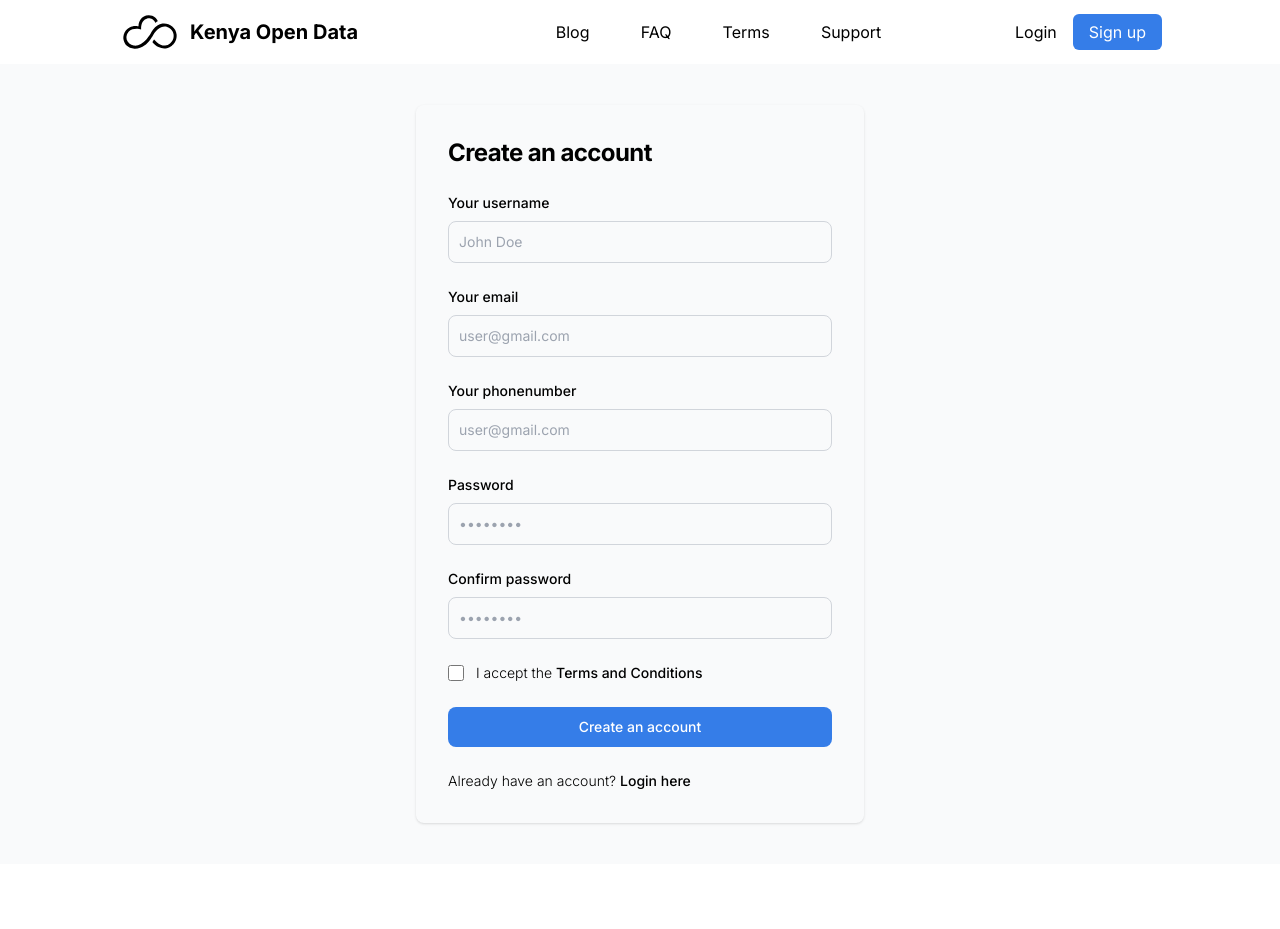
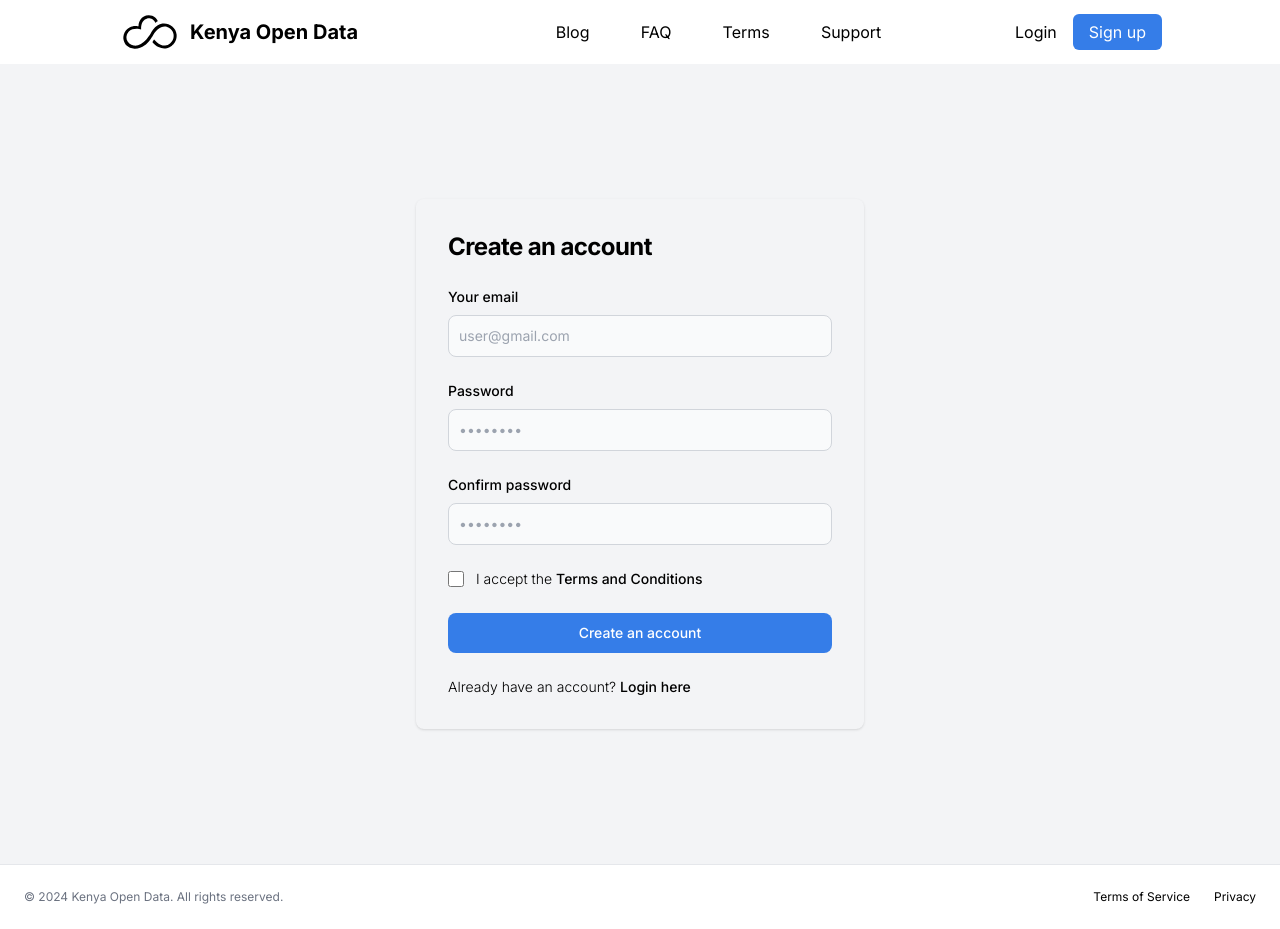
Before and after one commit to Newtonkamau14/Kenya-Open-Data, a React (Vite) app in the folder client/: page /signup in a window 1280 px wide. Before the commit the page ends 864 px from the top, so only its background shows below. Built offline with nearby package versions, Linux system fonts and the light colour scheme.

Commit message:
feat: add Footer,change bg color

```diff
--- a/client/src/pages/Login.tsx
+++ b/client/src/pages/Login.tsx
@@ -1,6 +1,7 @@
 import { Link } from "react-router-dom";
 import { useLogin } from "../hooks/useLogin";
 import { useState } from "react";
+import Footer from "../components/Footer";
 
 function Login() {
   const [email, setEmail] = useState<string>("");
@@ -12,9 +13,9 @@ function Login() {
     login(email, password);
   };
   return (
-    <section className="bg-gray-50 h-screen">
+    <section className="h-screen">
       <div className="flex flex-col items-center justify-center px-6 py-8 mx-auto md:h-screen lg:py-0">
-        <div className="w-full rounded-lg shadow dark:border md:mt-0 sm:max-w-md xl:p-0 dark:bg-gray-100 dark:border-gray-700">
+        <div className="w-full rounded-lg shadow dark:border md:mt-0 sm:max-w-md xl:p-0 bg-[#F3F4F6] border-gray-700">
           <div className="p-6 space-y-4 md:space-y-6 sm:p-8">
             <h1 className="text-xl font-bold leading-tight tracking-tight  md:text-2xl ">
               Login
@@ -76,6 +77,8 @@ function Login() {
           </div>
         </div>
       </div>
+
+      <Footer/>
     </section>
   );
 }
--- a/client/src/pages/Signup.tsx
+++ b/client/src/pages/Signup.tsx
@@ -1,22 +1,21 @@
 import { useState } from "react";
 import { Link } from "react-router-dom";
 import { useSignUp } from "../hooks/useSignUp";
+import Footer from "../components/Footer";
 
 function Signup() {
-  const [username, setUsername] = useState<string>("");
   const [email, setEmail] = useState<string>("");
-  const [phonenumber, setPhonenumber] = useState<string>("");
   const [password, setPassword] = useState<string>("");
   const [confirmPassword, setConfirmPassword] = useState<string>("");
   const { signUp, error, isLoading } = useSignUp();
 
   const handleSubmit = async (event: React.FormEvent<HTMLFormElement>) => {
     event.preventDefault();
-    await signUp(username, email, password, phonenumber);
+    await signUp(email, password);
   };
 
   return (
-    <section className="bg-gray-50 h-screen">
+    <section className="h-screen">
       <div className="flex flex-col items-center justify-center px-6 py-8 mx-auto md:h-screen lg:py-0">
         <div className="w-full rounded-lg shadow dark:border md:mt-0 sm:max-w-md xl:p-0 dark:bg-gray-100 dark:border-gray-700">
           <div className="p-6 space-y-4 md:space-y-6 sm:p-8">
@@ -24,25 +23,6 @@ function Signup() {
               Create an account
             </h1>
             <form className="space-y-4 md:space-y-6" onSubmit={handleSubmit}>
-            <div>
-
-                <label
-                  htmlFor="username"
-                  className="block mb-2 text-sm font-medium  "
-                >
-                  Your username
-                </label>
-                <input
-                  type="text"
-                  name="username"
-                  id="username"
-                  className="bg-gray-50 border border-gray-300  text-sm rounded-lg focus:ring-primary-600 focus:border-primary-600 block w-full p-2.5  dark:placeholder-gray-400  dark:focus:ring-blue-500 dark:focus:border-blue-500"
-                  placeholder="John Doe"
-                  onChange={(e) => setUsername(e.target.value)}
-                  value={username}
-
-                />
-              </div>
               <div>
                 <label
                   htmlFor="email"
@@ -58,23 +38,6 @@ function Signup() {
                   placeholder="user@gmail.com"
                   onChange={(e) => setEmail(e.target.value)}
                   value={email}
-                />
-              </div>
-              <div>
-                <label
-                  htmlFor="phonenumber"
-                  className="block mb-2 text-sm font-medium  "
-                >
-                  Your phonenumber
-                </label>
-                <input
-                  type="text"
-                  name="phonenumber"
-                  id="phonenumber"
-                  className="bg-gray-50 border border-gray-300  text-sm rounded-lg focus:ring-primary-600 focus:border-primary-600 block w-full p-2.5  dark:placeholder-gray-400  dark:focus:ring-blue-500 dark:focus:border-blue-500"
-                  placeholder="user@gmail.com"
-                  onChange={(e) => setPhonenumber(e.target.value)}
-                  value={phonenumber}
                 />
               </div>
               <div>
@@ -153,6 +116,7 @@ function Signup() {
           </div>
         </div>
       </div>
+      <Footer />
     </section>
   );
 }
```
